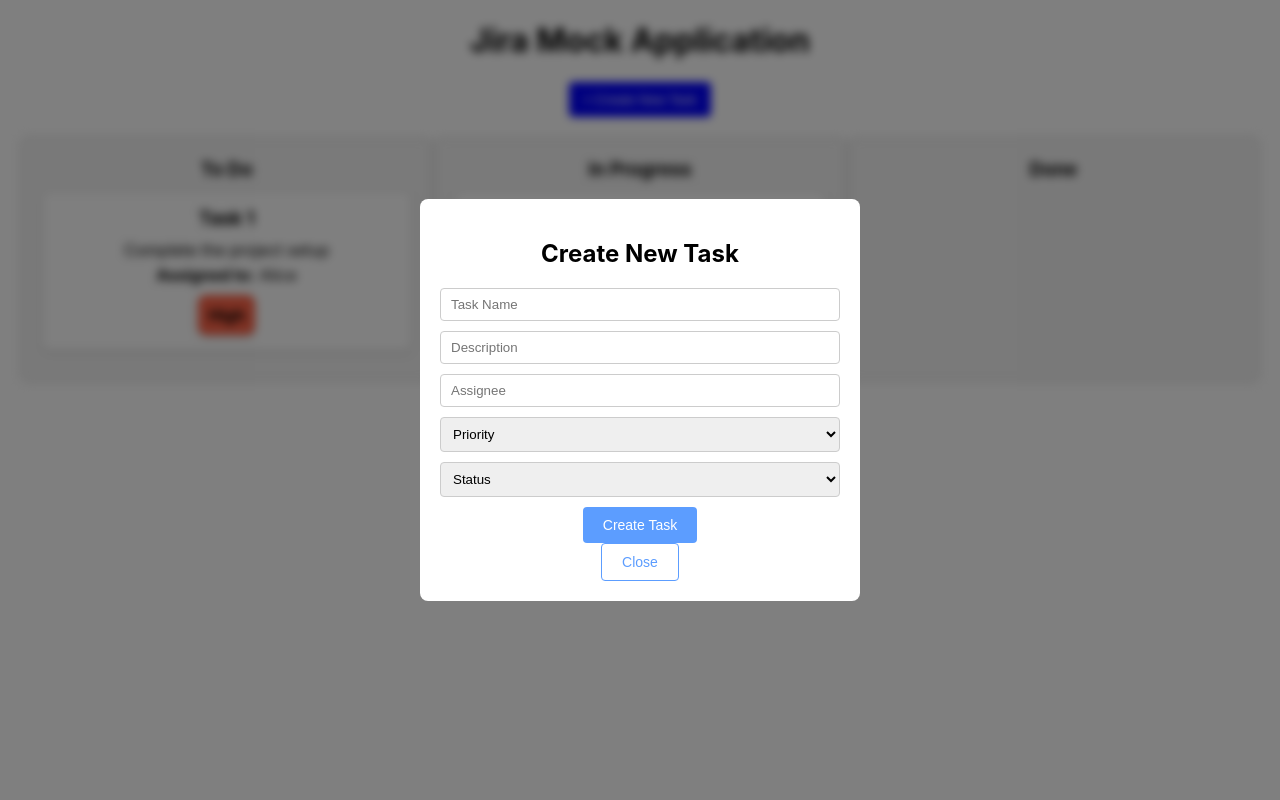
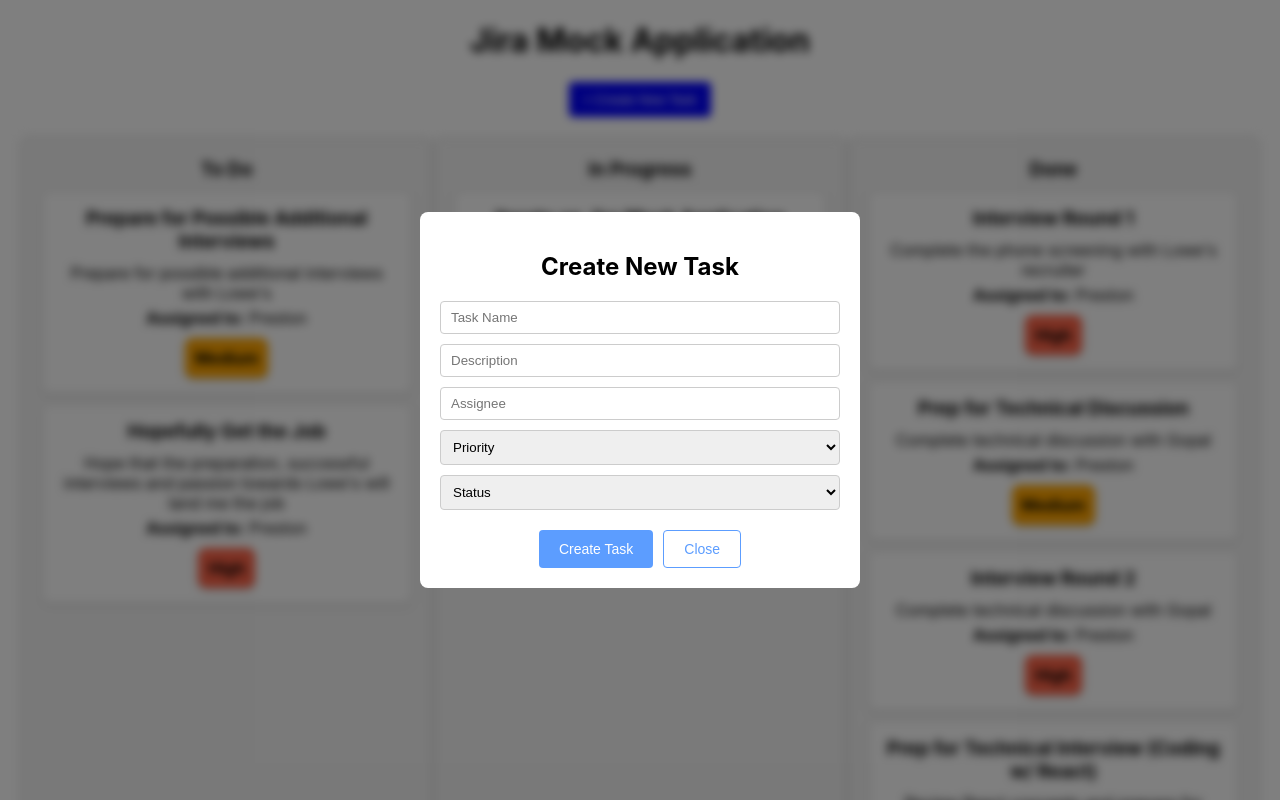
Before and after one commit to PrestonColdwell/lowes-jira-app, a React (Create React App) app: page / in a window 1280 px wide. Both pictures are taken after a click on the button "+ Create New Task". Shown: the top 800 px of the page. Built offline with nearby package versions, Linux system fonts and the light colour scheme.

Commit message:
styling and formatting changes

```diff
--- a/src/App.js
+++ b/src/App.js
@@ -1,28 +1,78 @@
-import React, { useState } from 'react';
-import Column from './Column';
-import TaskFormModal from './TaskFormModal';
-import './App.css';
+import React, { useState } from "react";
+import Column from "./Column";
+import TaskFormModal from "./TaskFormModal";
+import "./App.css";
 
 const initialTasks = [
   {
     id: 1,
-    name: 'Task 1',
-    description: 'Complete the project setup',
-    assignee: 'Alice',
-    status: 'To Do',
-    priority: 'High',
+    name: "Interview Round 1",
+    description: "Complete the phone screening with Lowe's recruiter",
+    assignee: "Preston",
+    status: "Done",
+    priority: "High",
   },
   {
     id: 2,
-    name: 'Task 2',
-    description: 'Design the main UI',
-    assignee: 'Bob',
-    status: 'In Progress',
-    priority: 'Medium',
+    name: "Prep for Technical Discussion",
+    description: "Complete technical discussion with Gopal",
+    assignee: "Preston",
+    status: "Done",
+    priority: "Medium",
+  },
+  {
+    id: 3,
+    name: "Interview Round 2",
+    description: "Complete technical discussion with Gopal",
+    assignee: "Preston",
+    status: "Done",
+    priority: "High",
+  },
+  {
+    id: 4,
+    name: "Prep for Technical Interview (Coding w/ React)",
+    description: "Review React concepts and prepare for coding interview",
+    assignee: "Preston",
+    status: "Done",
+    priority: "Medium",
+  },
+  {
+    id: 5,
+    name: "Technical Interview",
+    description: "Complete technical interview with Pushpak",
+    assignee: "Preston",
+    status: "Done",
+    priority: "High",
+  },
+  {
+    id: 6,
+    name: "Iterate on Jira Mock Application",
+    description:
+      "Implement proper functionality and styling for mock application",
+    assignee: "Preston",
+    status: "In Progress",
+    priority: "Low",
+  },
+  {
+    id: 7,
+    name: "Prepare for Possible Additional Interviews",
+    description: "Prepare for possible additional interviews with Lowe's",
+    assignee: "Preston",
+    status: "To Do",
+    priority: "Medium",
+  },
+  {
+    id: 8,
+    name: "Hopefully Get the Job",
+    description:
+      "Hope that the preparation, successful interviews and passion towards Lowe's will land me the job",
+    assignee: "Preston",
+    status: "To Do",
+    priority: "High",
   },
 ];
 
-const statuses = ['To Do', 'In Progress', 'Done'];
+const statuses = ["To Do", "In Progress", "Done"];
 
 function App() {
   const [tasks, setTasks] = useState(initialTasks);
@@ -35,12 +85,14 @@ function App() {
   };
 
   const updateTask = (updatedTask) => {
-    setTasks(tasks.map(task => task.id === updatedTask.id ? updatedTask : task));
+    setTasks(
+      tasks.map((task) => (task.id === updatedTask.id ? updatedTask : task))
+    );
     setIsModalOpen(false);
   };
 
   const deleteTask = (id) => {
-    setTasks(tasks.filter(task => task.id !== id));
+    setTasks(tasks.filter((task) => task.id !== id));
     setIsModalOpen(false);
   };
 
@@ -56,15 +108,17 @@ function App() {
 
   return (
     <div className="App">
-      <div className={`content ${isModalOpen ? 'blur-background' : ''}`}>
+      <div className={`content ${isModalOpen ? "blur-background" : ""}`}>
         <h1>Jira Mock Application</h1>
-        <button onClick={openCreateTaskModal} className="create-task-btn">+ Create New Task</button>
+        <button onClick={openCreateTaskModal} className="create-task-btn">
+          + Create New Task
+        </button>
         <div className="board">
-          {statuses.map(status => (
+          {statuses.map((status) => (
             <Column
               key={status}
               status={status}
-              tasks={tasks.filter(task => task.status === status)}
+              tasks={tasks.filter((task) => task.status === status)}
               editTask={editTask}
             />
           ))}
--- a/src/ConfirmationModal.js
+++ b/src/ConfirmationModal.js
@@ -1,6 +1,6 @@
-import React from 'react';
-import './Modal.css';
-import Button from './Button';
+import React from "react";
+import "./Modal.css";
+import Button from "./Button";
 
 function ConfirmationModal({ onConfirm, onCancel }) {
   return (
@@ -8,8 +8,8 @@ function ConfirmationModal({ onConfirm, onCancel }) {
       <div className="modal">
         <h2>Are you sure you want to delete this task?</h2>
         <div className="modal-actions">
-          <Button label="Cancel" onClick={onCancel} color="default" />
           <Button label="Delete" onClick={onConfirm} color="error" />
+          <Button label="Cancel" onClick={onCancel} color="transparent" />
         </div>
       </div>
     </div>
--- a/src/Modal.css
+++ b/src/Modal.css
@@ -62,17 +62,12 @@ button {
 }
 
 .modal-actions {
+  width: fit-content;
   display: flex;
-  justify-content: space-between;
   margin-top: 20px;
-}
-
-.modal .custom-button {
-  margin-right: 10px;
-}
-
-.modal .custom-button:last-child {
-  margin-right: 0;
+  margin-right: auto;
+  margin-left: auto;
+  gap: 10px;
 }
 
 .trashcan-icon {
@@ -88,17 +83,3 @@ button {
 .trashcan-icon:hover {
   color: #8b0000;
 }
-
-.modal-actions {
-  display: flex;
-  justify-content: space-between;
-  margin-top: 20px;
-}
-
-.modal .custom-button {
-  margin-right: 10px;
-}
-
-.modal .custom-button:last-child {
-  margin-right: 0;
-}
--- a/src/Task.js
+++ b/src/Task.js
@@ -9,8 +9,8 @@ function Task({ task, onEdit }) {
   };
 
   return (
-    <div className="task-container">
-      <div className="task-details" onClick={() => onEdit(task)}>
+    <div className="task-container" onClick={() => onEdit(task)}>
+      <div className="task-details">
         <h3>{task.name}</h3>
         {task.description ? (
           <p>{task.description}</p>
--- a/src/TaskFormModal.js
+++ b/src/TaskFormModal.js
@@ -128,14 +128,20 @@ function TaskFormModal({
               <option value="Done">Done</option>
             </select>
 
-            <Button
-              label={selectedTask ? "Update Task" : "Create Task"}
-              color="default"
-              type="submit"
-            />
+            <div className="modal-actions">
+              <Button
+                label={selectedTask ? "Update Task" : "Create Task"}
+                color="default"
+                type="submit"
+              />
+              <Button
+                label="Close"
+                color="transparent"
+                type="button"
+                onClick={closeModal}
+              />
+            </div>
           </form>
-
-          <Button label="Close" color="transparent" onClick={closeModal} />
         </div>
       </div>
 
```
